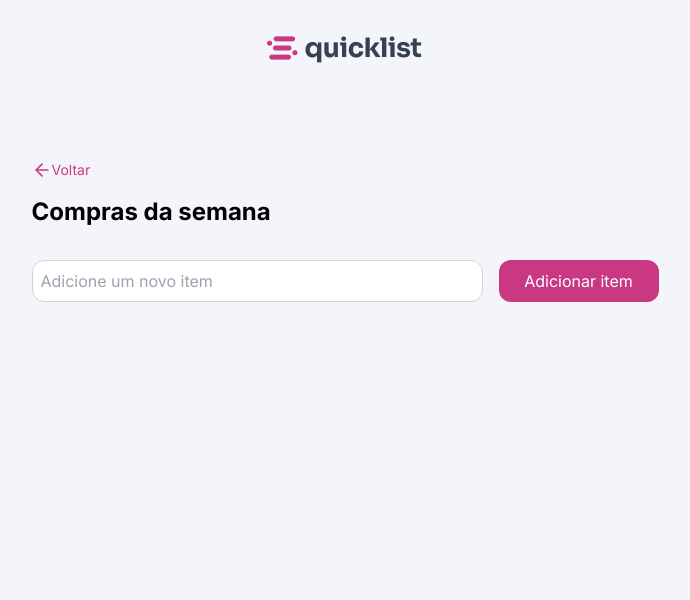
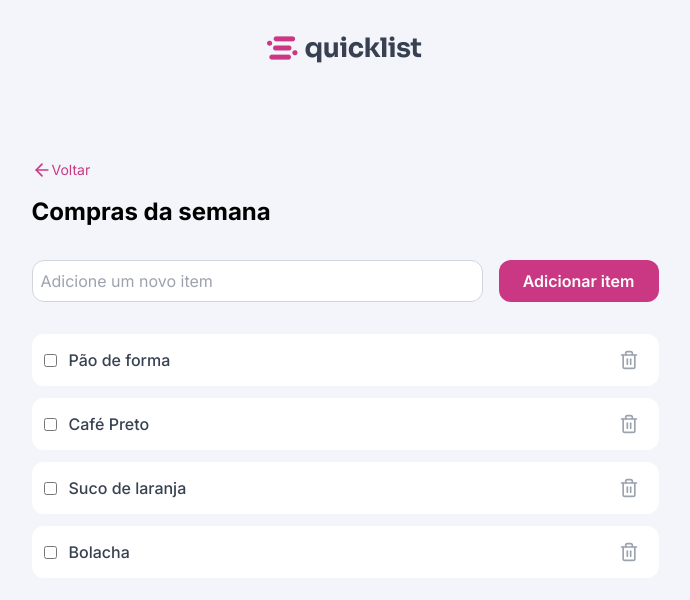
Before and after one commit to cesar7722a/buyList, a React (Vite) app: page / in a window 1280 px wide. Shown: the top 600 px of the page, without its empty margins (295-985 px from the left). Built offline with nearby package versions, Linux system fonts and the light colour scheme.

Commit message:
fea:criando a lista de compras

```diff
--- a/src/App.tsx
+++ b/src/App.tsx
@@ -1,4 +1,4 @@
-import { ArrowLeft } from "lucide-react";
+import { ArrowLeft, Trash2 } from "lucide-react";
 import Logo from "../public/logo.png";
 
 export function App() {
@@ -23,10 +23,59 @@ export function App() {
             placeholder="Adicione um novo item"
             className="w-[451px] rounded-xl px-2 flex-1 py-2 bg-white border border-[#D1D5DB] hover:border-[#B9C2D0] focus:border-[#CA3884] outline-none"
           />
-          <button className="bg-[#CA3884] w-40 rounded-xl text-white hover:bg-[#A52C6B]">
+          <button className="bg-[#CA3884] font-semibold w-40 rounded-xl text-white hover:bg-[#A52C6B]">
             Adicionar item
           </button>
         </form>
+        <div>
+          <ul className="space-y-3">
+            <li className="flex items-center gap-3 px-3 py-2 rounded-xl bg-white ">
+              <input
+                type="checkbox"
+                className="rounded-md border border-[#F4F5FB] text-white hover:border-[#B9C2D0] selection:text-[#C3884]"
+              />
+              <p className="flex-1 text-[#374151] font-medium">Pão de forma</p>
+              <span className="p-2">
+                <Trash2 className="size-5 text-[#9CA3AF]" />
+              </span>
+            </li>
+
+            <li className="flex items-center gap-3 px-3 py-2 rounded-xl bg-white ">
+              <input
+                type="checkbox"
+                className="rounded-md border border-[#F4F5FB] text-white hover:border-[#B9C2D0] selection:text-[#C3884]"
+              />
+              <p className="flex-1 text-[#374151] font-medium">Café Preto</p>
+              <span className="p-2">
+                <Trash2 className="size-5 text-[#9CA3AF]" />
+              </span>
+            </li>
+
+            <li className="flex items-center gap-3 px-3 py-2 rounded-xl bg-white ">
+              <input
+                type="checkbox"
+                className="rounded-md border border-[#F4F5FB] text-white hover:border-[#B9C2D0] selection:text-[#C3884]"
+              />
+              <p className="flex-1 text-[#374151] font-medium">
+                Suco de laranja
+              </p>
+              <span className="p-2">
+                <Trash2 className="size-5 text-[#9CA3AF]" />
+              </span>
+            </li>
+
+            <li className="flex items-center gap-3 px-3 py-2 rounded-xl bg-white ">
+              <input
+                type="checkbox"
+                className="rounded-md border border-[#F4F5FB] text-white hover:border-[#B9C2D0] selection:text-[#C3884]"
+              />
+              <p className="flex-1 text-[#374151] font-medium">Bolacha</p>
+              <span className="p-2">
+                <Trash2 className="size-5 text-[#9CA3AF]" />
+              </span>
+            </li>
+          </ul>
+        </div>
       </div>
     </div>
   );
```
